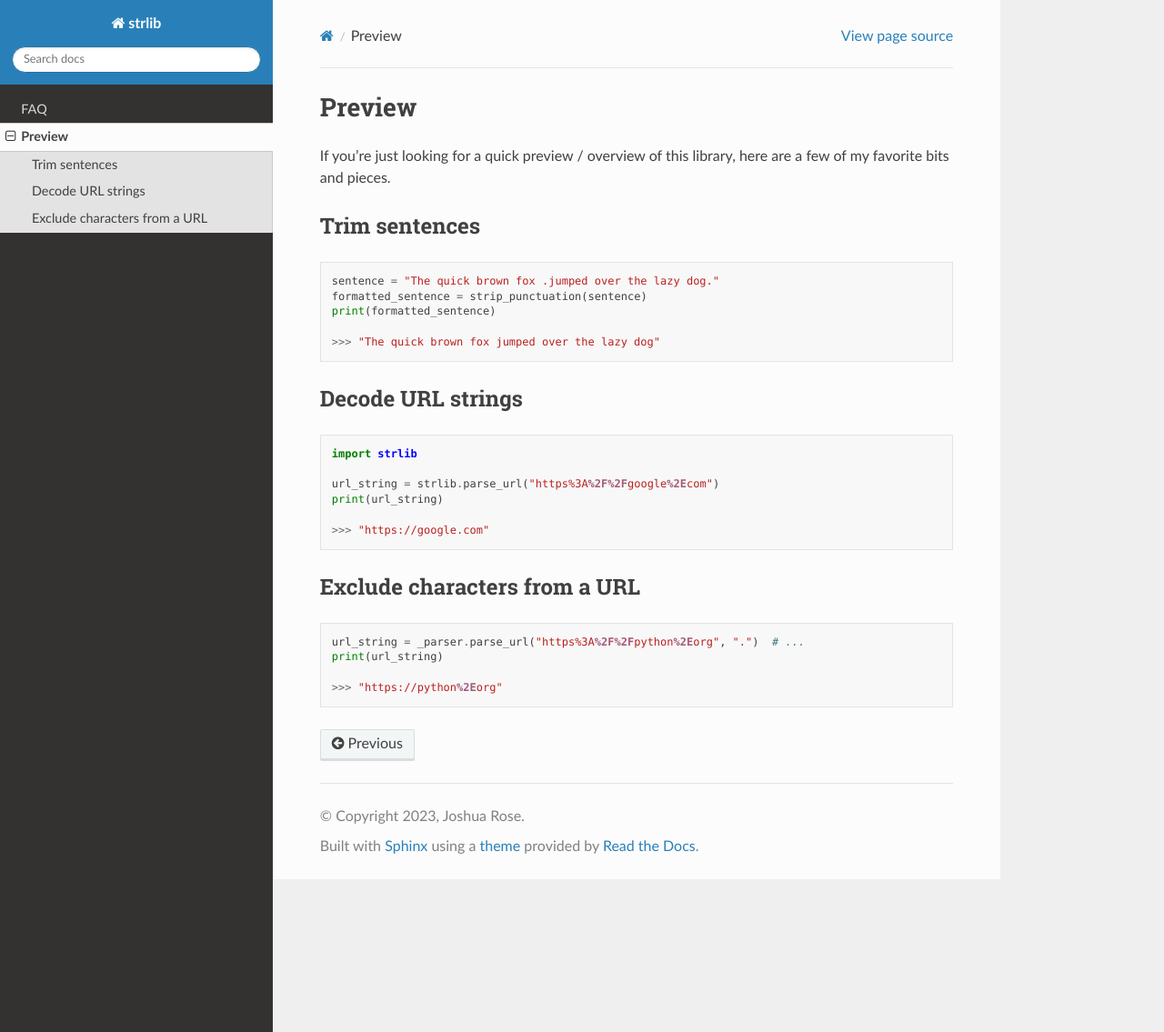
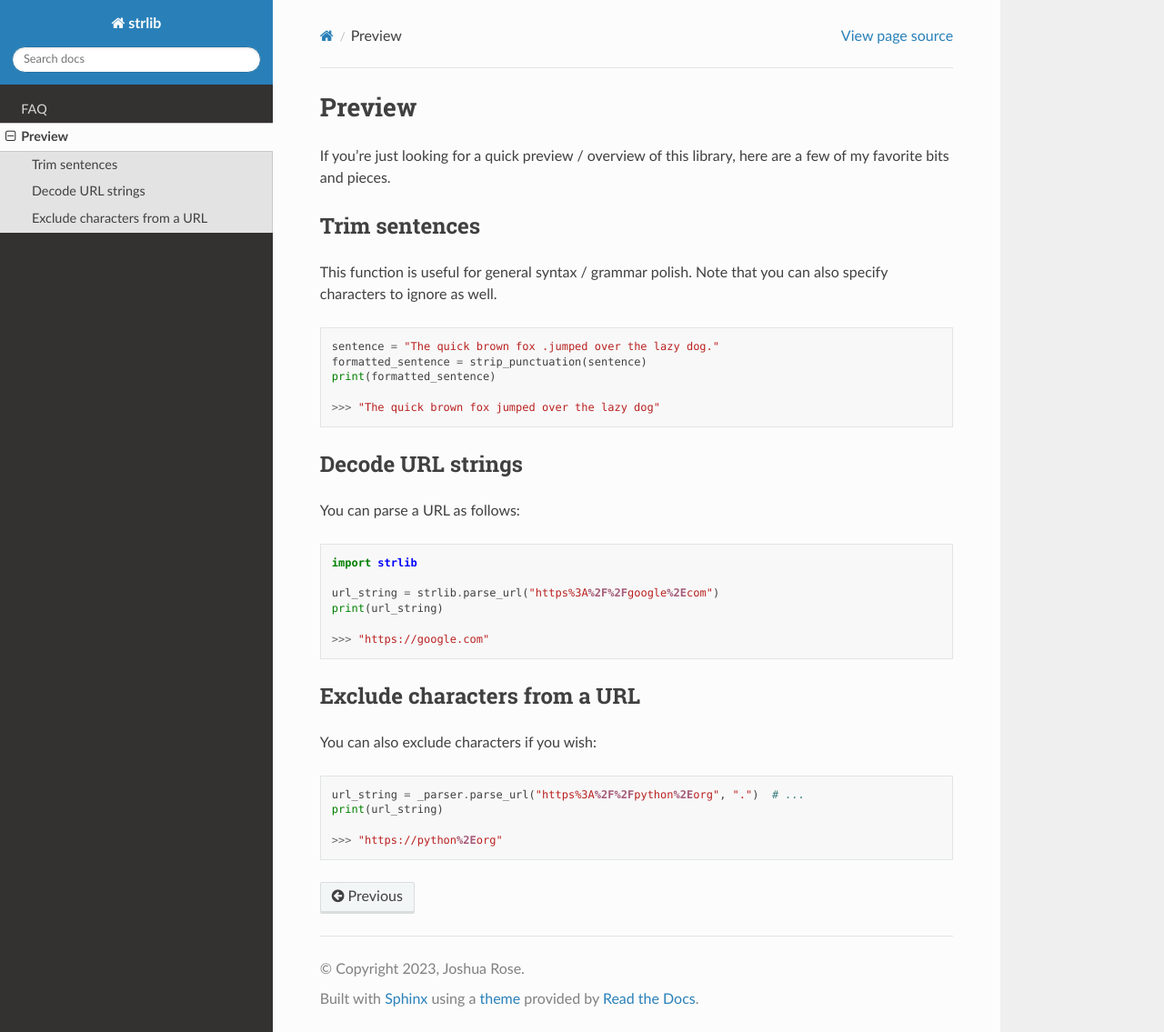
Before and after one commit to GH-Syn/strlib, a Sphinx documentation site: the page built from docs/source/preview.rst, in a window 1280 px wide and 1135 px high. Shown: the whole window at 91% size. Built offline with Sphinx 7.4.7 and the Read the Docs theme 2.0.0, drawn with Linux system fonts in a browser that asks for light colours.

Commit message:
docs: summary for each function

```diff
--- a/docs/source/preview.rst
+++ b/docs/source/preview.rst
@@ -7,6 +7,10 @@ are a few of my favorite bits and pieces.
 
 Trim sentences
 ---------------
+
+This function is useful for general syntax / grammar polish.
+Note that you can also specify characters to ignore as well.
+
 ::
 
     sentence = "The quick brown fox .jumped over the lazy dog."
@@ -17,7 +21,8 @@ Trim sentences
 
 Decode URL strings
 ------------------
-::
+
+You can parse a URL as follows::
 
     import strlib
 
@@ -28,7 +33,7 @@ Decode URL strings
 
 Exclude characters from a URL
 -----------------------------
-::
+You can also exclude characters if you wish::
 
     url_string = _parser.parse_url("https%3A%2F%2Fpython%2Eorg", ".")  # ...
     print(url_string)
```
